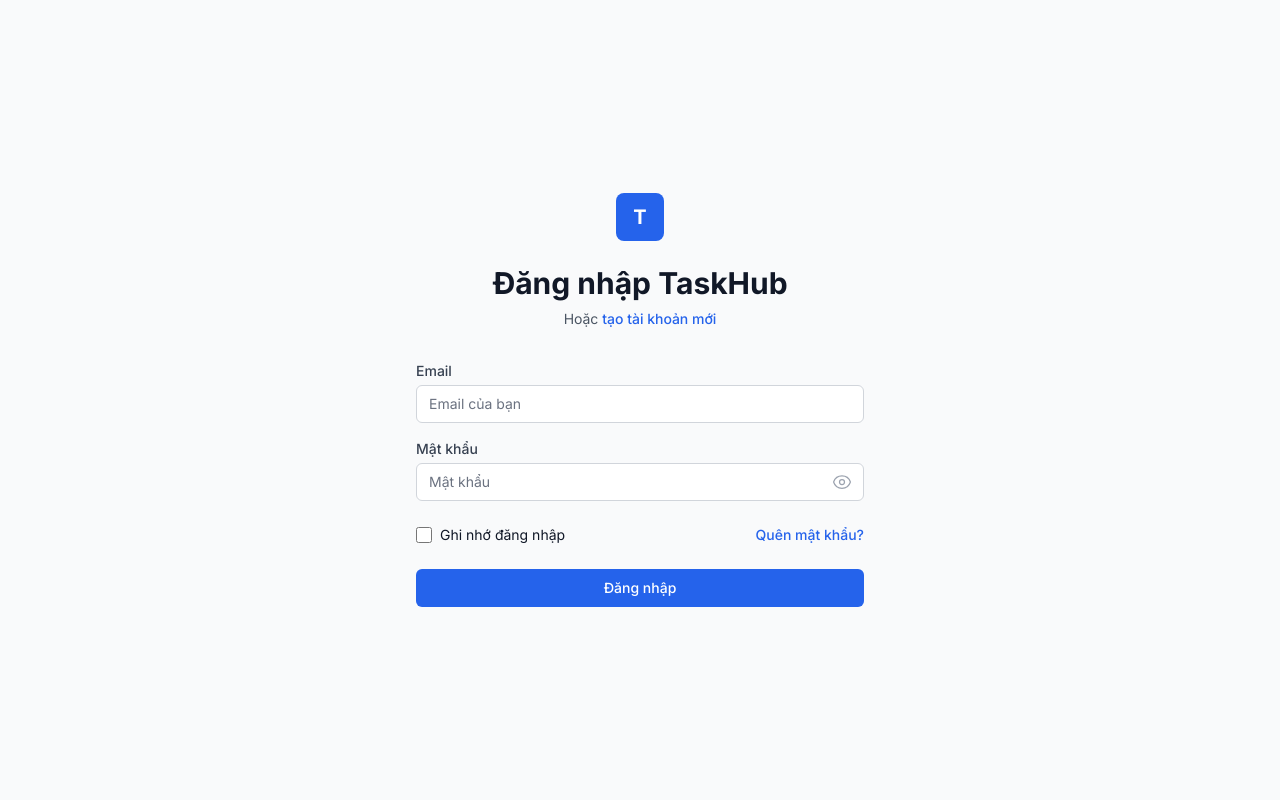
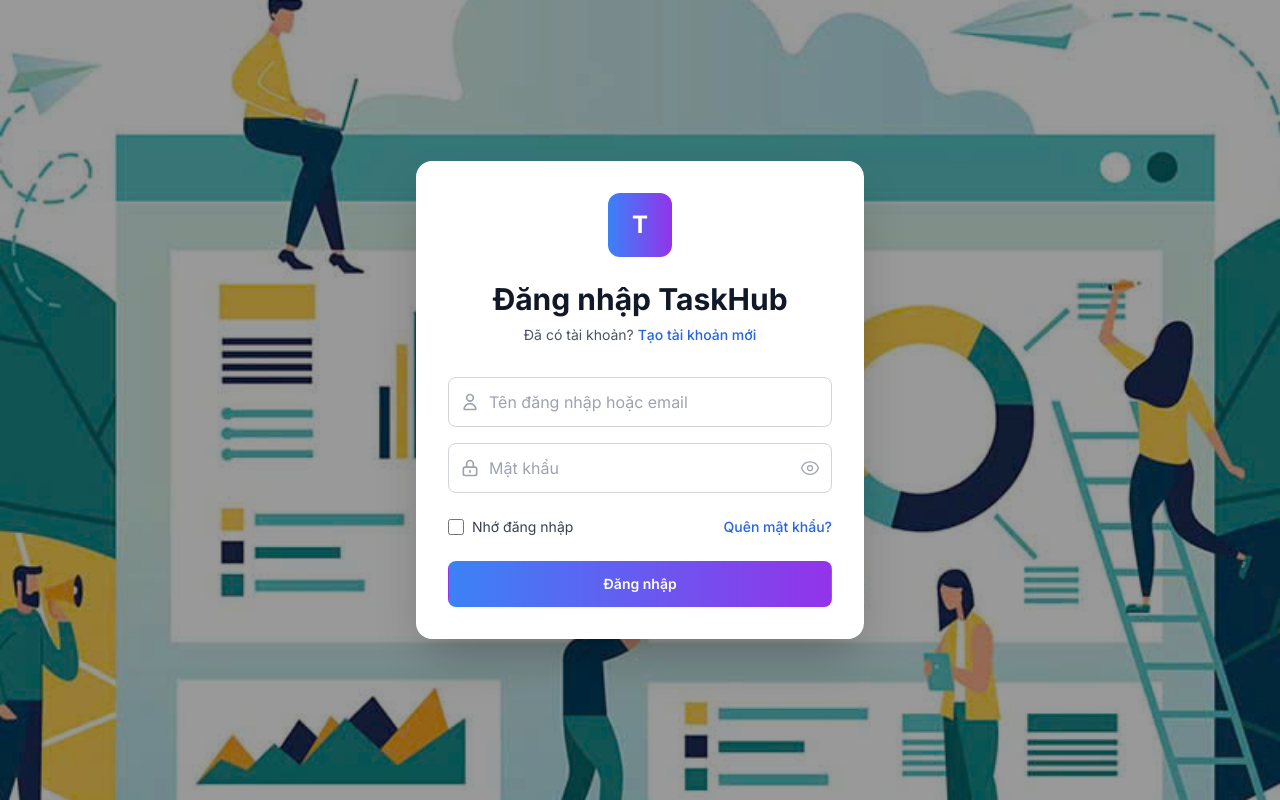
Before and after one commit to NguyenQuocBaoILY/taskhubt-FE, a React (Vite) app: page /login in a window 1280 px wide. Built offline with nearby package versions, Linux system fonts and the light colour scheme.

Commit message:
giao diện cho đăng nhập và đăng ký

```diff
--- a/src/admin/pages/AdminLogin.jsx
+++ b/src/admin/pages/AdminLogin.jsx
@@ -1,6 +1,6 @@
 import { useState } from 'react';
 import { useNavigate } from 'react-router-dom';
-import { ShieldCheckIcon } from '@heroicons/react/24/outline';
+import { ShieldCheckIcon, EyeIcon, EyeSlashIcon } from '@heroicons/react/24/outline';
 import toast from 'react-hot-toast';
 
 export default function AdminLogin() {
@@ -8,6 +8,7 @@ export default function AdminLogin() {
     email: '',
     password: '',
   });
+  const [showPassword, setShowPassword] = useState(false);
   const [isLoading, setIsLoading] = useState(false);
   const navigate = useNavigate();
 
@@ -90,16 +91,29 @@ export default function AdminLogin() {
               <label htmlFor="password" className="block text-sm font-medium text-gray-700">
                 Mật khẩu
               </label>
+              <div className="mt-1 relative">
                 <input
                   id="password"
                   name="password"
-                type="password"
+                  type={showPassword ? 'text' : 'password'}
                   required
                   value={formData.password}
                   onChange={handleChange}
-                className="mt-1 block w-full px-3 py-2 border border-gray-300 rounded-md shadow-sm focus:outline-none focus:ring-red-500 focus:border-red-500"
+                  className="block w-full px-3 py-2 pr-10 border border-gray-300 rounded-md shadow-sm focus:outline-none focus:ring-red-500 focus:border-red-500"
                   placeholder="Nhập mật khẩu admin"
                 />
+                <button
+                  type="button"
+                  className="absolute inset-y-0 right-0 pr-3 flex items-center"
+                  onClick={() => setShowPassword(!showPassword)}
+                >
+                  {showPassword ? (
+                    <EyeSlashIcon className="h-5 w-5 text-gray-400" />
+                  ) : (
+                    <EyeIcon className="h-5 w-5 text-gray-400" />
+                  )}
+                </button>
+              </div>
             </div>
 
             <div className="bg-yellow-50 border border-yellow-200 rounded-md p-4">
--- a/src/pages/Login.jsx
+++ b/src/pages/Login.jsx
@@ -49,32 +49,48 @@ export default function Login() {
   };
 
   return (
-    <div className="min-h-screen flex items-center justify-center bg-gray-50 py-12 px-4 sm:px-6 lg:px-8">
-      <div className="max-w-md w-full space-y-8">
-        <div>
-          <div className="mx-auto h-12 w-12 bg-primary-600 rounded-lg flex items-center justify-center">
-            <span className="text-white font-bold text-xl">T</span>
+    <div className="min-h-screen relative">
+      {/* Background Image - Full Cover */}
+      <div className="absolute inset-0">
+        <img
+          src="/talkhub.jpg"
+          alt="TaskHub Dashboard"
+          className="w-full h-full object-cover"
+        />
+        <div className="absolute inset-0 bg-black bg-opacity-40"></div>
       </div>
-          <h2 className="mt-6 text-center text-3xl font-extrabold text-gray-900">
+
+      {/* Login Form - Centered Modal */}
+      <div className="relative z-10 min-h-screen flex items-center justify-center px-4 sm:px-6 lg:px-8">
+        <div className="max-w-md w-full">
+          <div className="bg-white rounded-2xl shadow-2xl p-8 backdrop-blur-sm">
+            <div className="text-center mb-8">
+              <div className="mx-auto h-16 w-16 bg-gradient-to-r from-blue-500 to-purple-600 rounded-xl flex items-center justify-center mb-6">
+                <span className="text-white font-bold text-2xl">T</span>
+              </div>
+              <h2 className="text-3xl font-bold text-gray-900 mb-2">
                Đăng nhập TaskHub
               </h2>
-          <p className="mt-2 text-center text-sm text-gray-600">
-            Hoặc{' '}
+              <p className="text-sm text-gray-600">
+                Đã có tài khoản?{' '}
                 <Link
                   to="/signup"
-              className="font-medium text-primary-600 hover:text-primary-500"
+                  className="font-medium text-blue-600 hover:text-blue-500"
                 >
-              tạo tài khoản mới
+                  Tạo tài khoản mới
                 </Link>
               </p>
             </div>
 
-        <form className="mt-8 space-y-6" onSubmit={handleSubmit}>
+            <form className="space-y-6" onSubmit={handleSubmit}>
               <div className="space-y-4">
                 <div>
-              <label htmlFor="email" className="block text-sm font-medium text-gray-700">
-                Email
-              </label>
+                  <div className="relative">
+                    <div className="absolute inset-y-0 left-0 pl-3 flex items-center pointer-events-none">
+                      <svg className="h-5 w-5 text-gray-400" fill="none" stroke="currentColor" viewBox="0 0 24 24">
+                        <path strokeLinecap="round" strokeLinejoin="round" strokeWidth="2" d="M16 7a4 4 0 11-8 0 4 4 0 018 0zM12 14a7 7 0 00-7 7h14a7 7 0 00-7-7z" />
+                      </svg>
+                    </div>
                     <input
                       id="email"
                       name="email"
@@ -82,21 +98,24 @@ export default function Login() {
                       autoComplete="email"
                       value={formData.email}
                       onChange={handleChange}
-                className={`mt-1 appearance-none relative block w-full px-3 py-2 border ${
+                      className={`w-full pl-10 pr-4 py-3 border ${
                         errors.email ? 'border-red-300' : 'border-gray-300'
-                } placeholder-gray-500 text-gray-900 rounded-md focus:outline-none focus:ring-primary-500 focus:border-primary-500 focus:z-10 sm:text-sm`}
-                placeholder="Email của bạn"
+                      } rounded-lg focus:outline-none focus:ring-2 focus:ring-blue-500 focus:border-transparent placeholder-gray-400 text-gray-900`}
+                      placeholder="Tên đăng nhập hoặc email"
                     />
+                  </div>
                   {errors.email && (
-                <p className="mt-1 text-sm text-red-600">{errors.email}</p>
+                    <p className="mt-2 text-sm text-red-600">{errors.email}</p>
                   )}
                 </div>
 
                 <div>
-              <label htmlFor="password" className="block text-sm font-medium text-gray-700">
-                Mật khẩu
-              </label>
-              <div className="mt-1 relative">
+                  <div className="relative">
+                    <div className="absolute inset-y-0 left-0 pl-3 flex items-center pointer-events-none">
+                      <svg className="h-5 w-5 text-gray-400" fill="none" stroke="currentColor" viewBox="0 0 24 24">
+                        <path strokeLinecap="round" strokeLinejoin="round" strokeWidth="2" d="M12 15v2m-6 4h12a2 2 0 002-2v-6a2 2 0 00-2-2H6a2 2 0 00-2 2v6a2 2 0 002 2zm10-10V7a4 4 0 00-8 0v4h8z" />
+                      </svg>
+                    </div>
                     <input
                       id="password"
                       name="password"
@@ -104,25 +123,25 @@ export default function Login() {
                       autoComplete="current-password"
                       value={formData.password}
                       onChange={handleChange}
-                  className={`appearance-none relative block w-full px-3 py-2 pr-10 border ${
+                      className={`w-full pl-10 pr-12 py-3 border ${
                         errors.password ? 'border-red-300' : 'border-gray-300'
-                  } placeholder-gray-500 text-gray-900 rounded-md focus:outline-none focus:ring-primary-500 focus:border-primary-500 focus:z-10 sm:text-sm`}
+                      } rounded-lg focus:outline-none focus:ring-2 focus:ring-blue-500 focus:border-transparent placeholder-gray-400 text-gray-900`}
                       placeholder="Mật khẩu"
                     />
                     <button
                       type="button"
-                  className="absolute inset-y-0 right-0 pr-3 flex items-center"
+                      className="absolute inset-y-0 right-0 pr-3 flex items-center text-gray-400 hover:text-gray-600"
                       onClick={() => setShowPassword(!showPassword)}
                     >
                       {showPassword ? (
-                    <EyeSlashIcon className="h-5 w-5 text-gray-400" />
+                        <EyeSlashIcon className="h-5 w-5" />
                       ) : (
-                    <EyeIcon className="h-5 w-5 text-gray-400" />
+                        <EyeIcon className="h-5 w-5" />
                       )}
                     </button>
                   </div>
                   {errors.password && (
-                <p className="mt-1 text-sm text-red-600">{errors.password}</p>
+                    <p className="mt-2 text-sm text-red-600">{errors.password}</p>
                   )}
                 </div>
               </div>
@@ -133,17 +152,17 @@ export default function Login() {
                     id="remember-me"
                     name="remember-me"
                     type="checkbox"
-                className="h-4 w-4 text-primary-600 focus:ring-primary-500 border-gray-300 rounded"
+                    className="h-4 w-4 text-blue-600 focus:ring-blue-500 border-gray-300 rounded"
                   />
-              <label htmlFor="remember-me" className="ml-2 block text-sm text-gray-900">
-                Ghi nhớ đăng nhập
+                  <label htmlFor="remember-me" className="ml-2 block text-sm text-gray-700">
+                    Nhớ đăng nhập
                   </label>
                 </div>
 
                 <div className="text-sm">
                   <a
                     href="#"
-                className="font-medium text-primary-600 hover:text-primary-500"
+                    className="font-medium text-blue-600 hover:text-blue-500"
                   >
                     Quên mật khẩu?
                   </a>
@@ -154,7 +173,7 @@ export default function Login() {
                 <button
                   type="submit"
                   disabled={isLoading}
-              className="group relative w-full flex justify-center py-2 px-4 border border-transparent text-sm font-medium rounded-md text-white bg-primary-600 hover:bg-primary-700 focus:outline-none focus:ring-2 focus:ring-offset-2 focus:ring-primary-500 disabled:opacity-50 disabled:cursor-not-allowed"
+                  className="w-full flex justify-center py-3 px-4 border border-transparent rounded-lg shadow-sm text-sm font-semibold text-white bg-gradient-to-r from-blue-500 to-purple-600 hover:from-blue-600 hover:to-purple-700 focus:outline-none focus:ring-2 focus:ring-offset-2 focus:ring-blue-500 disabled:opacity-50 disabled:cursor-not-allowed transition-all duration-200"
                 >
                   {isLoading ? 'Đang đăng nhập...' : 'Đăng nhập'}
                 </button>
@@ -162,5 +181,7 @@ export default function Login() {
             </form>
           </div>
         </div>
+      </div>
+    </div>
   );
 }
--- a/src/pages/Signup.jsx
+++ b/src/pages/Signup.jsx
@@ -72,32 +72,48 @@ export default function Signup() {
   };
 
   return (
-    <div className="min-h-screen flex items-center justify-center bg-gray-50 py-12 px-4 sm:px-6 lg:px-8">
-      <div className="max-w-md w-full space-y-8">
-        <div>
-          <div className="mx-auto h-12 w-12 bg-primary-600 rounded-lg flex items-center justify-center">
-            <span className="text-white font-bold text-xl">T</span>
+    <div className="min-h-screen relative">
+      {/* Background Image - Full Cover */}
+      <div className="absolute inset-0">
+        <img
+          src="/talkhub.jpg"
+          alt="TaskHub Dashboard"
+          className="w-full h-full object-cover"
+        />
+        <div className="absolute inset-0 bg-black bg-opacity-40"></div>
       </div>
-          <h2 className="mt-6 text-center text-3xl font-extrabold text-gray-900">
+
+      {/* Signup Form - Centered Modal */}
+      <div className="relative z-10 min-h-screen flex items-center justify-center px-4 sm:px-6 lg:px-8 py-12">
+        <div className="max-w-md w-full">
+          <div className="bg-white rounded-2xl shadow-2xl p-8 backdrop-blur-sm">
+            <div className="text-center mb-6">
+              <div className="mx-auto h-16 w-16 bg-gradient-to-r from-blue-500 to-purple-600 rounded-xl flex items-center justify-center mb-6">
+                <span className="text-white font-bold text-2xl">T</span>
+              </div>
+              <h2 className="text-3xl font-bold text-gray-900 mb-2">
                 Tạo tài khoản TaskHub
               </h2>
-          <p className="mt-2 text-center text-sm text-gray-600">
-            Hoặc{' '}
+              <p className="text-sm text-gray-600">
+                Đã có tài khoản?{' '}
                 <Link
                   to="/login"
-              className="font-medium text-primary-600 hover:text-primary-500"
+                  className="font-medium text-blue-600 hover:text-blue-500"
                 >
-              đăng nhập tài khoản hiện có
+                  Đăng nhập ngay
                 </Link>
               </p>
             </div>
 
-        <form className="mt-8 space-y-6" onSubmit={handleSubmit}>
+            <form className="space-y-5" onSubmit={handleSubmit}>
               <div className="space-y-4">
                 <div>
-              <label htmlFor="name" className="block text-sm font-medium text-gray-700">
-                Họ và tên
-              </label>
+                  <div className="relative">
+                    <div className="absolute inset-y-0 left-0 pl-3 flex items-center pointer-events-none">
+                      <svg className="h-5 w-5 text-gray-400" fill="none" stroke="currentColor" viewBox="0 0 24 24">
+                        <path strokeLinecap="round" strokeLinejoin="round" strokeWidth="2" d="M16 7a4 4 0 11-8 0 4 4 0 018 0zM12 14a7 7 0 00-7 7h14a7 7 0 00-7-7z" />
+                      </svg>
+                    </div>
                     <input
                       id="name"
                       name="name"
@@ -105,20 +121,24 @@ export default function Signup() {
                       autoComplete="name"
                       value={formData.name}
                       onChange={handleChange}
-                className={`mt-1 appearance-none relative block w-full px-3 py-2 border ${
+                      className={`w-full pl-10 pr-4 py-3 border ${
                         errors.name ? 'border-red-300' : 'border-gray-300'
-                } placeholder-gray-500 text-gray-900 rounded-md focus:outline-none focus:ring-primary-500 focus:border-primary-500 sm:text-sm`}
-                placeholder="Họ và tên của bạn"
+                      } rounded-lg focus:outline-none focus:ring-2 focus:ring-blue-500 focus:border-transparent placeholder-gray-400 text-gray-900`}
+                      placeholder="Họ và tên"
                     />
+                  </div>
                   {errors.name && (
-                <p className="mt-1 text-sm text-red-600">{errors.name}</p>
+                    <p className="mt-2 text-sm text-red-600">{errors.name}</p>
                   )}
                 </div>
 
                 <div>
-              <label htmlFor="email" className="block text-sm font-medium text-gray-700">
-                Email
-              </label>
+                  <div className="relative">
+                    <div className="absolute inset-y-0 left-0 pl-3 flex items-center pointer-events-none">
+                      <svg className="h-5 w-5 text-gray-400" fill="none" stroke="currentColor" viewBox="0 0 24 24">
+                        <path strokeLinecap="round" strokeLinejoin="round" strokeWidth="2" d="M3 8l7.89 4.26a2 2 0 002.22 0L21 8M5 19h14a2 2 0 002-2V7a2 2 0 00-2-2H5a2 2 0 00-2 2v10a2 2 0 002 2z" />
+                      </svg>
+                    </div>
                     <input
                       id="email"
                       name="email"
@@ -126,21 +146,24 @@ export default function Signup() {
                       autoComplete="email"
                       value={formData.email}
                       onChange={handleChange}
-                className={`mt-1 appearance-none relative block w-full px-3 py-2 border ${
+                      className={`w-full pl-10 pr-4 py-3 border ${
                         errors.email ? 'border-red-300' : 'border-gray-300'
-                } placeholder-gray-500 text-gray-900 rounded-md focus:outline-none focus:ring-primary-500 focus:border-primary-500 sm:text-sm`}
-                placeholder="Email của bạn"
+                      } rounded-lg focus:outline-none focus:ring-2 focus:ring-blue-500 focus:border-transparent placeholder-gray-400 text-gray-900`}
+                      placeholder="Email"
                     />
+                  </div>
                   {errors.email && (
-                <p className="mt-1 text-sm text-red-600">{errors.email}</p>
+                    <p className="mt-2 text-sm text-red-600">{errors.email}</p>
                   )}
                 </div>
 
                 <div>
-              <label htmlFor="password" className="block text-sm font-medium text-gray-700">
-                Mật khẩu
-              </label>
-              <div className="mt-1 relative">
+                  <div className="relative">
+                    <div className="absolute inset-y-0 left-0 pl-3 flex items-center pointer-events-none">
+                      <svg className="h-5 w-5 text-gray-400" fill="none" stroke="currentColor" viewBox="0 0 24 24">
+                        <path strokeLinecap="round" strokeLinejoin="round" strokeWidth="2" d="M12 15v2m-6 4h12a2 2 0 002-2v-6a2 2 0 00-2-2H6a2 2 0 00-2 2v6a2 2 0 002 2zm10-10V7a4 4 0 00-8 0v4h8z" />
+                      </svg>
+                    </div>
                     <input
                       id="password"
                       name="password"
@@ -148,33 +171,35 @@ export default function Signup() {
                       autoComplete="new-password"
                       value={formData.password}
                       onChange={handleChange}
-                  className={`appearance-none relative block w-full px-3 py-2 pr-10 border ${
+                      className={`w-full pl-10 pr-12 py-3 border ${
                         errors.password ? 'border-red-300' : 'border-gray-300'
-                  } placeholder-gray-500 text-gray-900 rounded-md focus:outline-none focus:ring-primary-500 focus:border-primary-500 sm:text-sm`}
+                      } rounded-lg focus:outline-none focus:ring-2 focus:ring-blue-500 focus:border-transparent placeholder-gray-400 text-gray-900`}
                       placeholder="Mật khẩu (ít nhất 6 ký tự)"
                     />
                     <button
                       type="button"
-                  className="absolute inset-y-0 right-0 pr-3 flex items-center"
+                      className="absolute inset-y-0 right-0 pr-3 flex items-center text-gray-400 hover:text-gray-600"
                       onClick={() => setShowPassword(!showPassword)}
                     >
                       {showPassword ? (
-                    <EyeSlashIcon className="h-5 w-5 text-gray-400" />
+                        <EyeSlashIcon className="h-5 w-5" />
                       ) : (
-                    <EyeIcon className="h-5 w-5 text-gray-400" />
+                        <EyeIcon className="h-5 w-5" />
                       )}
                     </button>
                   </div>
                   {errors.password && (
-                <p className="mt-1 text-sm text-red-600">{errors.password}</p>
+                    <p className="mt-2 text-sm text-red-600">{errors.password}</p>
                   )}
                 </div>
 
                 <div>
-              <label htmlFor="confirmPassword" className="block text-sm font-medium text-gray-700">
-                Xác nhận mật khẩu
-              </label>
-              <div className="mt-1 relative">
+                  <div className="relative">
+                    <div className="absolute inset-y-0 left-0 pl-3 flex items-center pointer-events-none">
+                      <svg className="h-5 w-5 text-gray-400" fill="none" stroke="currentColor" viewBox="0 0 24 24">
+                        <path strokeLinecap="round" strokeLinejoin="round" strokeWidth="2" d="M12 15v2m-6 4h12a2 2 0 002-2v-6a2 2 0 00-2-2H6a2 2 0 00-2 2v6a2 2 0 002 2zm10-10V7a4 4 0 00-8 0v4h8z" />
+                      </svg>
+                    </div>
                     <input
                       id="confirmPassword"
                       name="confirmPassword"
@@ -182,25 +207,25 @@ export default function Signup() {
                       autoComplete="new-password"
                       value={formData.confirmPassword}
                       onChange={handleChange}
-                  className={`appearance-none relative block w-full px-3 py-2 pr-10 border ${
+                      className={`w-full pl-10 pr-12 py-3 border ${
                         errors.confirmPassword ? 'border-red-300' : 'border-gray-300'
-                  } placeholder-gray-500 text-gray-900 rounded-md focus:outline-none focus:ring-primary-500 focus:border-primary-500 sm:text-sm`}
-                  placeholder="Nhập lại mật khẩu"
+                      } rounded-lg focus:outline-none focus:ring-2 focus:ring-blue-500 focus:border-transparent placeholder-gray-400 text-gray-900`}
+                      placeholder="Xác nhận mật khẩu"
                     />
                     <button
                       type="button"
-                  className="absolute inset-y-0 right-0 pr-3 flex items-center"
+                      className="absolute inset-y-0 right-0 pr-3 flex items-center text-gray-400 hover:text-gray-600"
                       onClick={() => setShowConfirmPassword(!showConfirmPassword)}
                     >
                       {showConfirmPassword ? (
-                    <EyeSlashIcon className="h-5 w-5 text-gray-400" />
+                        <EyeSlashIcon className="h-5 w-5" />
                       ) : (
-                    <EyeIcon className="h-5 w-5 text-gray-400" />
+                        <EyeIcon className="h-5 w-5" />
                       )}
                     </button>
                   </div>
                   {errors.confirmPassword && (
-                <p className="mt-1 text-sm text-red-600">{errors.confirmPassword}</p>
+                    <p className="mt-2 text-sm text-red-600">{errors.confirmPassword}</p>
                   )}
                 </div>
               </div>
@@ -209,7 +234,7 @@ export default function Signup() {
                 <button
                   type="submit"
                   disabled={isLoading}
-              className="group relative w-full flex justify-center py-2 px-4 border border-transparent text-sm font-medium rounded-md text-white bg-primary-600 hover:bg-primary-700 focus:outline-none focus:ring-2 focus:ring-offset-2 focus:ring-primary-500 disabled:opacity-50 disabled:cursor-not-allowed"
+                  className="w-full flex justify-center py-3 px-4 border border-transparent rounded-lg shadow-sm text-sm font-semibold text-white bg-gradient-to-r from-blue-500 to-purple-600 hover:from-blue-600 hover:to-purple-700 focus:outline-none focus:ring-2 focus:ring-offset-2 focus:ring-blue-500 disabled:opacity-50 disabled:cursor-not-allowed transition-all duration-200"
                 >
                   {isLoading ? 'Đang tạo tài khoản...' : 'Tạo tài khoản'}
                 </button>
@@ -217,16 +242,18 @@ export default function Signup() {
 
               <div className="text-xs text-gray-500 text-center">
                 Bằng việc tạo tài khoản, bạn đồng ý với{' '}
-            <a href="#" className="text-primary-600 hover:text-primary-500">
+                <a href="#" className="text-blue-600 hover:text-blue-500">
                   Điều khoản sử dụng
                 </a>{' '}
                 và{' '}
-            <a href="#" className="text-primary-600 hover:text-primary-500">
+                <a href="#" className="text-blue-600 hover:text-blue-500">
                   Chính sách bảo mật
                 </a>
               </div>
             </form>
           </div>
         </div>
+      </div>
+    </div>
   );
 }
```
Also changed, not shown: public/talkhub.jpg (added). Lines whose indentation alone changed are shown as unchanged.
